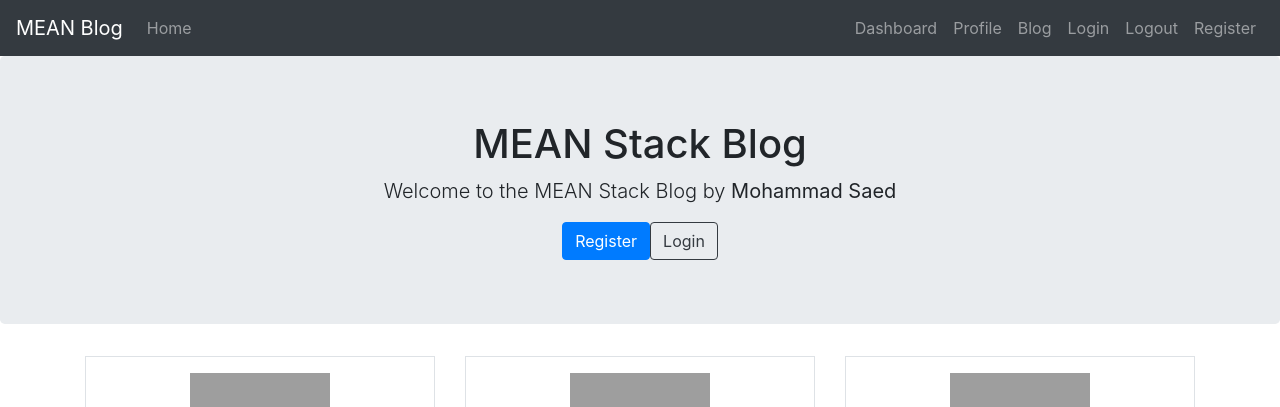
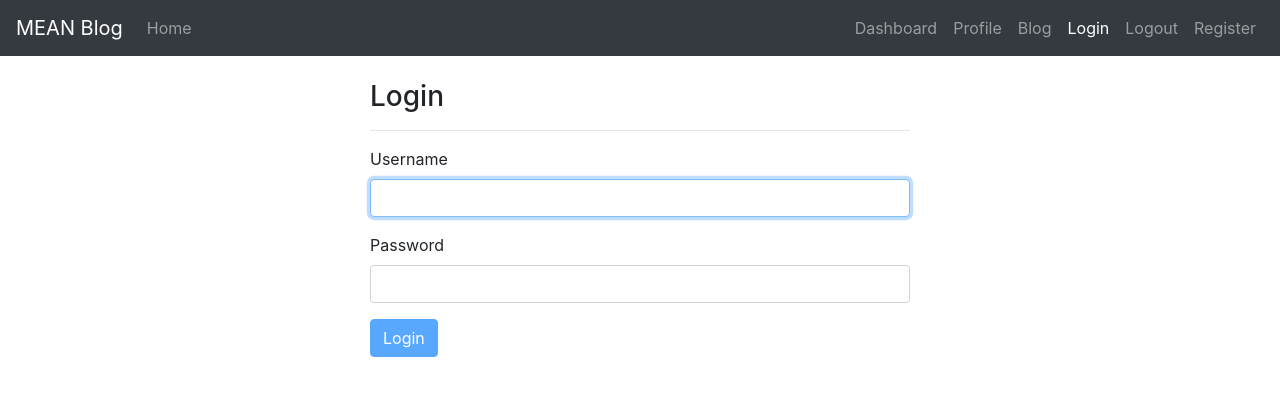
Before and after one commit to moeabdol/mean-blog-frontend, an Angular app: page /login in a window 1280 px wide. Shown: the top 407 px of the page. Built offline with nearby package versions, Linux system fonts and the light colour scheme; grey boxes are pictures that could not be loaded.

Commit message:
Implement login logic and store token and credentials in browser's local storage

```diff
--- a/src/app/app-routing.module.ts
+++ b/src/app/app-routing.module.ts
@@ -4,11 +4,13 @@ import { RouterModule, Routes } from "@angular/router";
 import { HomeComponent } from "./components/home/home.component";
 import { DashboardComponent } from "./components/dashboard/dashboard.component";
 import { RegistrationComponent } from "./components/registration/registration.component";
+import { LoginComponent } from "./components/login/login.component";
 
 const routes: Routes = [
   { path: "", component: HomeComponent },
   { path: "dashboard", component: DashboardComponent },
   { path: "register", component: RegistrationComponent },
+  { path: "login", component: LoginComponent },
   { path: "**", component: HomeComponent },
 ];
 
--- a/src/app/components/home/home.component.html
+++ b/src/app/components/home/home.component.html
@@ -4,7 +4,7 @@
     <strong>Mohammad Saed</strong></p>
   <div>
     <a routerLink="/register" class="btn btn-primary">Register</a>
-    <a href="#" class="btn btn-outline-dark">Login</a>
+    <a routerLink="/login" class="btn btn-outline-dark">Login</a>
   </div>
 </div>
 
--- a/src/app/components/login/login.component.html
+++ b/src/app/components/login/login.component.html
@@ -14,10 +14,10 @@
           <label for="username">Username</label>
           <input type="text" name="username" class="form-control" #username
             formControlName="username" [ngClass]="{
-              'is-invalid': (form.controls.username.invalid && (form.controls.username.dirty || form.controls.username.touched)) || (!usernameValid && (form.controls.username.dirty || form.controls.username.touched)),
-              'is-valid': (form.controls.username.valid && (form.controls.username.dirty || form.controls.username.touched)) || (usernameValid && (form.controls.username.dirty || form.controls.username.touched))
+              'is-invalid': form.controls.username.invalid && (form.controls.username.dirty || form.controls.username.touched),
+              'is-valid': form.controls.username.valid && (form.controls.username.dirty || form.controls.username.touched)
             }">
-          <div class="invalid-feedback" *ngIf="(form.controls.username.errors && (form.controls.username.dirty || form.controls.username.touched)) || !usernameValid">
+          <div class="invalid-feedback" *ngIf="form.controls.username.errors && (form.controls.username.dirty || form.controls.username.touched)">
             <p *ngIf="form.controls.username.errors?.required">
               Username is required.
             </p>
--- a/src/app/components/login/login.component.ts
+++ b/src/app/components/login/login.component.ts
@@ -11,6 +11,7 @@ import {
   FormControl,
   Validators
 } from "@angular/forms";
+import { Router } from "@angular/router";
 
 import { AuthService } from "../../services/auth.service";
 
@@ -27,7 +28,8 @@ export class LoginComponent implements OnInit, AfterViewInit {
   public processing: boolean;
 
   constructor(private _formBuilder: FormBuilder,
-              private _authService: AuthService) { }
+              private _authService: AuthService,
+              private _router: Router) { }
 
   ngOnInit() {
     this.form = this._formBuilder.group({
@@ -58,5 +60,25 @@ export class LoginComponent implements OnInit, AfterViewInit {
       username: this.form.get("username").value,
       password: this.form.get("password").value
     };
+
+    this._authService.loginUser(user)
+      .subscribe(
+        data => {
+          console.log(data);
+          this.messageClass = "alert alert-success";
+          this.message = data["message"];
+          this._authService.storeUserDate(data["token"], data["user"]);
+          setTimeout(() => {
+            this._router.navigate(["/dashboard"]);
+          }, 2000);
+        },
+        err => {
+          console.log(err);
+          this.messageClass = "alert alert-danger";
+          this.message = err["error"]["message"];
+          this.processing = false;
+          this.enableForm();
+        }
+      );
   }
 }
--- a/src/app/components/navbar/navbar.component.html
+++ b/src/app/components/navbar/navbar.component.html
@@ -25,8 +25,9 @@
       <li class="nav-item">
         <a class="nav-link" href="#blog">Blog</a>
       </li>
-      <li class="nav-item">
-        <a class="nav-link" href="#login">Login</a>
+      <li class="nav-item" [routerLinkActive]="['active']"
+        [routerLinkActiveOptions]="{ exact: true }">
+        <a class="nav-link" routerLink="/login">Login</a>
       </li>
       <li class="nav-item">
         <a class="nav-link" href="#logout">Logout</a>
--- a/src/app/services/auth.service.ts
+++ b/src/app/services/auth.service.ts
@@ -3,10 +3,17 @@ import { HttpClient, HttpHeaders } from "@angular/common/http";
 
 @Injectable()
 export class AuthService {
+  public authToken: string;
+  public user: Object;
+
   constructor(private _http: HttpClient) { }
 
   registerUser(user) {
     return this._http.post("http://localhost:3000/api/users/register", user);
+  }
+
+  loginUser(user) {
+    return this._http.post("http://localhost:3000/api/users/login", user);
   }
 
   checkUsername(username) {
@@ -16,4 +23,11 @@ export class AuthService {
   checkEmail(email) {
     return this._http.get(`http://localhost:3000/api/users/checkemail/${email}`);
   }
+
+  storeUserDate(token, user) {
+    this.authToken = token;
+    this.user = user;
+    localStorage.setItem("token", token);
+    localStorage.setItem("user", JSON.stringify(user));
+  }
 }
```
